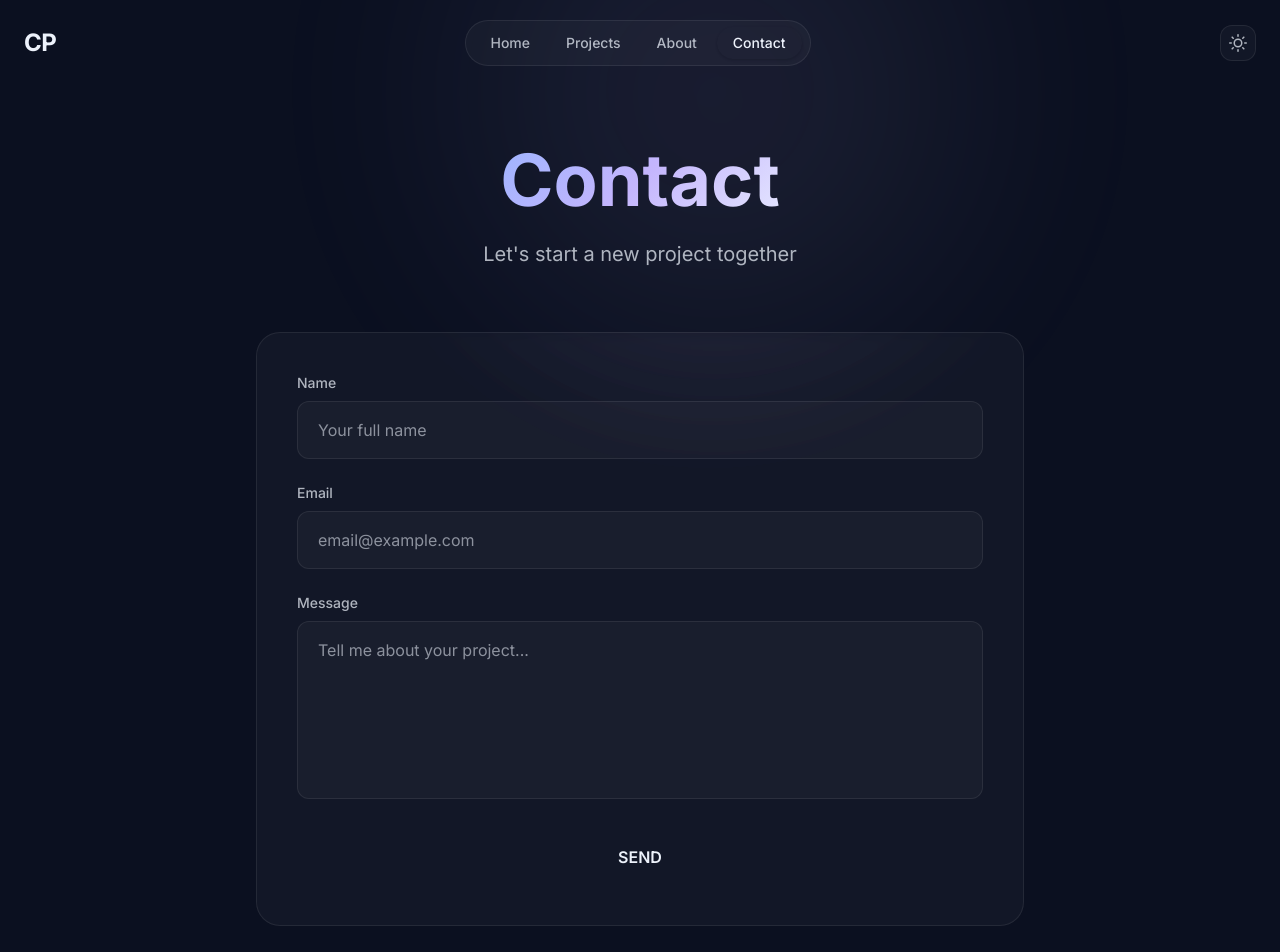
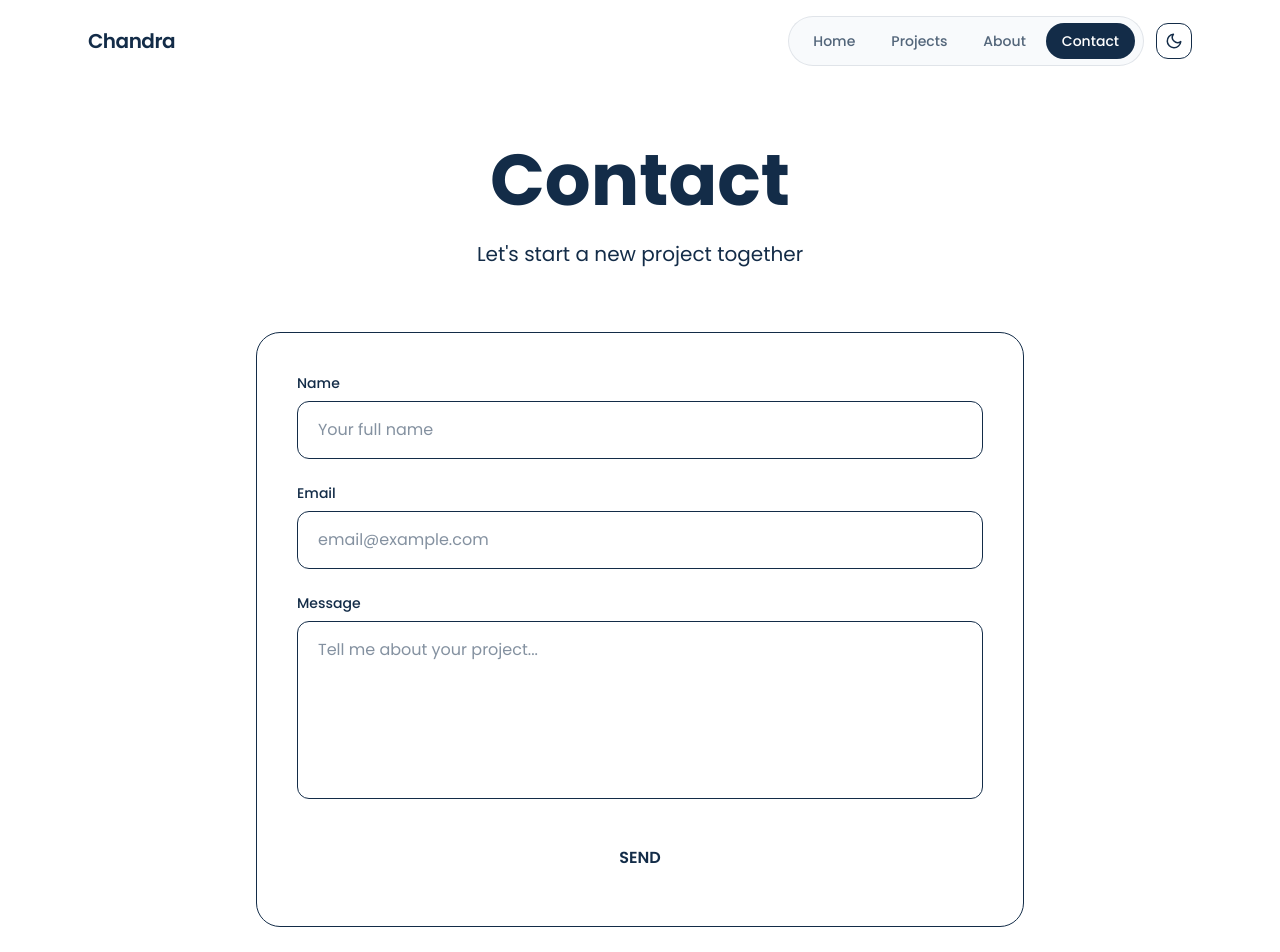
Before and after one commit to chandraputra06/chandraputra, a Next.js app: page /contact in a window 1280 px wide. Shown: the top 952 px of the page. Built offline with nearby package versions, Linux system fonts and the light colour scheme.

Commit message:
feat: redesign home hero section with centered modern layout

```diff
--- a/app/globals.css
+++ b/app/globals.css
@@ -1,71 +1,99 @@
 @import "tailwindcss";
 
-/* ─── DESIGN SYSTEM — Soft Palette ─── */
+/* =========================
+   Theme System
+   ========================= */
+
 :root {
-  color-scheme: dark;
-  --background: #0b1020;
-  --foreground: #edf2fb;
-  --accent-primary: #9db4ff;
-  --accent-secondary: #c4b5fd;
-  --accent-tertiary: #e5e7ff;
-  --surface-1: rgba(255, 255, 255, 0.03);
-  --surface-2: rgba(255, 255, 255, 0.06);
-  --border-1: rgba(255, 255, 255, 0.08);
-  --border-2: rgba(255, 255, 255, 0.14);
-  --muted: rgba(237, 242, 251, 0.72);
-  --muted-2: rgba(237, 242, 251, 0.55);
-  --glass-bg: rgba(15, 23, 42, 0.65);
-  --glass-border: rgba(148, 163, 184, 0.18);
-  --glow-accent: rgba(157, 180, 255, 0.10);
-  --glow-accent-strong: rgba(157, 180, 255, 0.18);
-  --overlay: rgba(0, 0, 0, 0.55);
-  --nav-shadow: 0 18px 45px rgba(0, 0, 0, 0.28);
-  --blob-alpha: 0.08;
-  --divider-alpha: 0.20;
-  --cta-grid-opacity: 0.03;
-  --cta-alpha-1: 0.12;
-  --cta-alpha-2: 0.07;
-  --hero-ambient-alpha: 0.10;
+  color-scheme: light;
+
+  --background: #ffffff;
+  --foreground: #132c48;
+
+  --accent-primary: #132c48;
+  --accent-secondary: #1b3d63;
+  --accent-tertiary: #2a527d;
+
+  --surface-1: #f8fafc;
+  --surface-2: #eef3f8;
+
+  --border-1: rgba(19, 44, 72, 0.10);
+  --border-2: rgba(19, 44, 72, 0.18);
+
+  --muted: rgba(19, 44, 72, 0.72);
+  --muted-2: rgba(19, 44, 72, 0.52);
+
+  --glass-bg: rgba(255, 255, 255, 0.78);
+  --glass-border: rgba(19, 44, 72, 0.08);
+
+  --glow-accent: rgba(19, 44, 72, 0.08);
+  --glow-accent-strong: rgba(19, 44, 72, 0.14);
+
+  --overlay: rgba(19, 44, 72, 0.08);
+  --nav-shadow: 0 12px 30px rgba(19, 44, 72, 0.08);
+
+  --blob-alpha: 0.06;
+  --divider-alpha: 0.18;
+  --cta-grid-opacity: 0.05;
+  --cta-alpha-1: 0.08;
+  --cta-alpha-2: 0.05;
+  --hero-ambient-alpha: 0.08;
+
   --gradient-primary: linear-gradient(
     135deg,
-    var(--accent-primary),
-    var(--accent-secondary),
-    var(--accent-tertiary)
+    #132c48,
+    #1b3d63,
+    #2a527d
   );
 }
 
-[data-theme="light"] {
-  color-scheme: light;
-  --background: #f6f7fb;
-  --foreground: #0b1020;
-  --accent-primary: #6f8cff;
-  --accent-secondary: #9d8cff;
-  --accent-tertiary: #c9d2ff;
-  --surface-1: rgba(15, 23, 42, 0.04);
-  --surface-2: rgba(15, 23, 42, 0.07);
-  --border-1: rgba(15, 23, 42, 0.10);
-  --border-2: rgba(15, 23, 42, 0.16);
-  --muted: rgba(15, 23, 42, 0.72);
-  --muted-2: rgba(15, 23, 42, 0.55);
-  --glass-bg: rgba(255, 255, 255, 0.7);
-  --glass-border: rgba(15, 23, 42, 0.12);
-  --glow-accent: rgba(111, 140, 255, 0.08);
-  --glow-accent-strong: rgba(111, 140, 255, 0.14);
-  --overlay: rgba(11, 16, 32, 0.20);
-  --nav-shadow: 0 16px 40px rgba(15, 23, 42, 0.10);
-  --blob-alpha: 0.05;
-  --divider-alpha: 0.14;
-  --cta-grid-opacity: 0.05;
-  --cta-alpha-1: 0.08;
-  --cta-alpha-2: 0.05;
-  --hero-ambient-alpha: 0.06;
+[data-theme="dark"] {
+  color-scheme: dark;
+
+  --background: #08111d;
+  --foreground: #f8fbff;
+
+  --accent-primary: #ffffff;
+  --accent-secondary: #d7e6f7;
+  --accent-tertiary: #8fb1d3;
+
+  --surface-1: rgba(255, 255, 255, 0.04);
+  --surface-2: rgba(255, 255, 255, 0.07);
+
+  --border-1: rgba(255, 255, 255, 0.08);
+  --border-2: rgba(255, 255, 255, 0.14);
+
+  --muted: rgba(248, 251, 255, 0.74);
+  --muted-2: rgba(248, 251, 255, 0.52);
+
+  --glass-bg: rgba(8, 17, 29, 0.72);
+  --glass-border: rgba(255, 255, 255, 0.08);
+
+  --glow-accent: rgba(143, 177, 211, 0.14);
+  --glow-accent-strong: rgba(143, 177, 211, 0.22);
+
+  --overlay: rgba(0, 0, 0, 0.45);
+  --nav-shadow: 0 18px 45px rgba(0, 0, 0, 0.30);
+
+  --blob-alpha: 0.10;
+  --divider-alpha: 0.22;
+  --cta-grid-opacity: 0.04;
+  --cta-alpha-1: 0.12;
+  --cta-alpha-2: 0.08;
+  --hero-ambient-alpha: 0.10;
+
+  --gradient-primary: linear-gradient(
+    135deg,
+    #ffffff,
+    #8fb1d3,
+    #132c48
+  );
 }
 
 @theme inline {
   --color-background: var(--background);
   --color-foreground: var(--foreground);
-  --font-sans: "poppins", var(--font-geist-sans), system-ui, sans-serif;
-  --font-mono: var(--font-geist-mono);
+  --font-sans: var(--font-poppins), system-ui, sans-serif;
 }
 
 html {
@@ -75,271 +103,66 @@ html {
 body {
   background: var(--background);
   color: var(--foreground);
-  font-family: "poppins", system-ui, -apple-system, sans-serif;
+  font-family: var(--font-poppins), system-ui, sans-serif;
 }
 
-/* Theme-aware utility classes */
-.bg-surface-1 { background-color: var(--surface-1); }
-.bg-surface-2 { background-color: var(--surface-2); }
-.border-surface-1 { border-color: var(--border-1); }
-.border-surface-2 { border-color: var(--border-2); }
-.text-muted { color: var(--muted); }
-.text-muted-2 { color: var(--muted-2); }
-.bg-overlay { background-color: var(--overlay); }
-.overlay-to-bg { background: linear-gradient(to top, var(--background), transparent); }
-.shadow-nav { box-shadow: var(--nav-shadow); }
-.blob-bg {
-  background: var(--gradient-primary);
-  opacity: var(--blob-alpha);
-}
-
-
-.cta-bg {
-  background: linear-gradient(
-    135deg,
-    color-mix(in srgb, var(--accent-primary) calc(var(--cta-alpha-1) * 100%), transparent),
-    color-mix(in srgb, var(--accent-secondary) calc(var(--cta-alpha-2) * 100%), transparent),
-    color-mix(in srgb, var(--accent-tertiary) calc(var(--cta-alpha-1) * 100%), transparent)
-  );
-}
-
-.cta-grid {
-  opacity: var(--cta-grid-opacity);
-  background-image: radial-gradient(circle, currentColor 1px, transparent 1px);
-  background-size: 24px 24px;
-}
-
-/* Subtle ambient hero background (theme-aware) */
-.hero-ambient {
-  opacity: var(--hero-ambient-alpha);
-  background:
-    radial-gradient(60% 55% at 32% 28%, color-mix(in srgb, var(--accent-secondary) 55%, transparent), transparent 62%),
-    radial-gradient(55% 60% at 70% 32%, color-mix(in srgb, var(--accent-primary) 55%, transparent), transparent 60%),
-    radial-gradient(50% 55% at 54% 72%, color-mix(in srgb, var(--accent-tertiary) 55%, transparent), transparent 64%);
-  filter: blur(46px);
-  transform: translate3d(0, 0, 0);
-  animation: hero-ambient-shift 18s ease-in-out infinite;
-}
-
-@keyframes hero-ambient-shift {
-  0%, 100% { transform: translate3d(0, 0, 0) scale(1); }
-  50% { transform: translate3d(14px, -10px, 0) scale(1.02); }
-}
-
-@media (prefers-reduced-motion: reduce) {
-  .hero-ambient {
-    animation: none;
+@keyframes fadeUp {
+  0% {
+    opacity: 0;
+    transform: translateY(28px);
   }
-}
-
-
-/* Global pointer for interactive elements */
-button,
-[role="button"],
-.btn,
-.clickable {
-  cursor: pointer;
-}
-
-/* ─── GLASSMORPHISM ─── */
-.glass {
-  background: var(--glass-bg);
-  backdrop-filter: blur(20px) saturate(180%);
-  -webkit-backdrop-filter: blur(20px) saturate(180%);
-  border: 1px solid var(--glass-border);
-}
-
-.glass-subtle {
-  background: rgba(16, 20, 36, 0.35);
-  backdrop-filter: blur(12px) saturate(150%);
-  -webkit-backdrop-filter: blur(12px) saturate(150%);
-  border: 1px solid rgba(148, 163, 184, 0.06);
-}
-
-/* ─── GRADIENT TEXT ─── */
-.text-gradient {
-  background: var(--gradient-primary);
-  -webkit-background-clip: text;
-  -webkit-text-fill-color: transparent;
-  background-clip: text;
-}
-
-.text-gradient-subtle {
-  background: linear-gradient(135deg, #e8ecf4 0%, #94a3b8 100%);
-  -webkit-background-clip: text;
-  -webkit-text-fill-color: transparent;
-  background-clip: text;
-}
-
-/* ─── GLOW EFFECTS ─── */
-.glow-accent {
-  box-shadow:
-    0 0 20px var(--glow-accent),
-    0 0 60px rgba(124, 158, 245, 0.04);
-}
-
-.glow-accent-strong {
-  box-shadow:
-    0 0 30px var(--glow-accent-strong),
-    0 0 80px rgba(124, 158, 245, 0.08);
-}
-
-.glow-border {
-  position: relative;
-}
-
-.glow-border::after {
-  content: "";
-  position: absolute;
-  inset: -1px;
-  border-radius: inherit;
-  background: var(--gradient-primary);
-  opacity: 0;
-  z-index: -1;
-  transition: opacity 0.4s ease;
-  filter: blur(12px);
-}
-
-.glow-border:hover::after {
-  opacity: 0.14;
-}
-
-/* ─── GRADIENT DIVIDER ─── */
-.gradient-divider {
-  height: 1px;
-  background: linear-gradient(
-    90deg,
-    transparent 0%,
-    color-mix(in srgb, var(--accent-primary) calc(var(--divider-alpha) * 100%), transparent) 30%,
-    color-mix(in srgb, var(--accent-secondary) calc(var(--divider-alpha) * 100%), transparent) 70%,
-    transparent 100%
-  );
-}
-
-/* ─── SHIMMER BUTTON ─── */
-.shimmer {
-  position: relative;
-  overflow: hidden;
-}
-
-.shimmer::before {
-  content: "";
-  position: absolute;
-  top: 0;
-  left: -100%;
-  width: 100%;
-  height: 100%;
-  background: linear-gradient(
-    90deg,
-    transparent,
-    rgba(255, 255, 255, 0.12),
-    transparent
-  );
-  animation: shimmer 3s ease-in-out infinite;
-}
-
-/* ─── ANIMATIONS ─── */
-@keyframes fade-in-up {
-  from {
-    opacity: 0;
-    transform: translateY(24px);
-  }
-  to {
+  100% {
     opacity: 1;
     transform: translateY(0);
   }
 }
 
-@keyframes fade-in {
-  from { opacity: 0; }
-  to { opacity: 1; }
-}
-
-@keyframes float {
-  0%, 100% { transform: translateY(0px) rotate(0deg); }
-  33% { transform: translateY(-8px) rotate(1deg); }
-  66% { transform: translateY(4px) rotate(-1deg); }
-}
-
-@keyframes pulse-glow {
-  0%, 100% { box-shadow: 0 0 10px var(--glow-accent); }
-  50% { box-shadow: 0 0 18px var(--glow-accent-strong); }
-}
-
-@keyframes shimmer {
-  0% { left: -100%; }
-  50% { left: 100%; }
-  100% { left: 100%; }
-}
-
-@keyframes gradient-x {
-  0%, 100% { background-position: 0% 50%; }
-  50% { background-position: 100% 50%; }
-}
-
-@keyframes blob-move-slow {
-  0%, 100% {
-    transform: translate3d(0, 0, 0) scale(1);
-    opacity: 0.4;
+@keyframes zoomSoft {
+  0% {
+    opacity: 0;
+    transform: scale(0.92);
   }
-  50% {
-    transform: translate3d(18px, -20px, 0) scale(1.08);
-    opacity: 0.7;
+  100% {
+    opacity: 1;
+    transform: scale(1);
   }
 }
 
-@keyframes spin-slow {
-  from { transform: rotate(0deg); }
-  to { transform: rotate(360deg); }
+@keyframes floatSoft {
+  0%, 100% {
+    transform: translateY(0);
+  }
+  50% {
+    transform: translateY(-10px);
+  }
 }
 
-/* ─── ANIMATION UTILITIES ─── */
-.animate-fade-in-up { animation: fade-in-up 0.7s ease-out both; }
-.animate-fade-in { animation: fade-in 0.5s ease-out both; }
-.animate-float { animation: float 6s ease-in-out infinite; }
-.animate-pulse-glow { animation: pulse-glow 3s ease-in-out infinite; }
-.animate-gradient-x { background-size: 200% 200%; animation: gradient-x 18s ease infinite; }
-.blob-slow { animation: blob-move-slow 20s ease-in-out infinite; }
-.animate-spin-slow { animation: spin-slow 20s linear infinite; }
-
-/* ─── SCROLL REVEAL ─── */
-.sr-base {
-  will-change: opacity, transform;
-  transition:
-    opacity 0.6s ease-out,
-    transform 0.6s ease-out;
+.hero-fade-up {
+  animation: fadeUp 0.8s ease forwards;
 }
 
-.sr-hidden {
+.hero-fade-up-delay-1 {
+  animation: fadeUp 0.8s ease forwards;
+  animation-delay: 0.15s;
   opacity: 0;
-  transform: translateY(26px);
 }
 
-.sr-visible {
-  opacity: 1;
-  transform: translateY(0);
+.hero-fade-up-delay-2 {
+  animation: fadeUp 0.8s ease forwards;
+  animation-delay: 0.3s;
+  opacity: 0;
 }
 
-/* ─── STAGGER DELAYS ─── */
-.stagger-1 { animation-delay: 0.1s; }
-.stagger-2 { animation-delay: 0.2s; }
-.stagger-3 { animation-delay: 0.3s; }
-.stagger-4 { animation-delay: 0.4s; }
-.stagger-5 { animation-delay: 0.5s; }
-.stagger-6 { animation-delay: 0.6s; }
-
-/* ─── FORM FOCUS GLOW ─── */
-.input-glow {
-  transition: box-shadow 0.3s ease, border-color 0.3s ease;
-}
-.input-glow:focus {
-  border-color: var(--accent-primary) !important;
-  box-shadow: 0 0 0 3px rgba(124, 158, 245, 0.1), 0 0 20px rgba(124, 158, 245, 0.06);
-  outline: none;
+.hero-fade-up-delay-3 {
+  animation: fadeUp 0.8s ease forwards;
+  animation-delay: 0.45s;
+  opacity: 0;
 }
 
-/* ─── SCROLLBAR ─── */
-::-webkit-scrollbar { width: 6px; }
-::-webkit-scrollbar-track { background: var(--background); }
-::-webkit-scrollbar-thumb { background: rgba(148, 163, 184, 0.2); border-radius: 999px; }
-::-webkit-scrollbar-thumb:hover { background: rgba(148, 163, 184, 0.4); }
+.hero-zoom-soft {
+  animation: zoomSoft 0.9s ease forwards;
+}
+
+.hero-float-soft {
+  animation: floatSoft 4s ease-in-out infinite;
+}
--- a/app/layout.js
+++ b/app/layout.js
@@ -1,12 +1,13 @@
 import './globals.css'
-import { Inter } from 'next/font/google'
+import { Poppins } from 'next/font/google'
 import Navbar from '@/components/Navbar'
 import Footer from '@/components/Footer'
 import ThemeProvider from '@/components/ThemeProvider'
 
-const inter = Inter({
+const poppins = Poppins({
   subsets: ['latin'],
-  variable: '--font-popp',
+  weight: ['300', '400', '500', '600', '700'],
+  variable: '--font-poppins',
   display: 'swap',
 })
 
@@ -17,8 +18,8 @@ export const metadata = {
 
 export default function RootLayout({ children }) {
   return (
-    <html lang="en" className={inter.variable} suppressHydrationWarning>
-      <body className={`${inter.className} bg-background text-foreground antialiased`}>
+    <html lang="en" className={poppins.variable} suppressHydrationWarning>
+      <body className={`${poppins.className} bg-background text-foreground antialiased`}>
         <ThemeProvider>
           <Navbar />
           <main className="min-h-screen">
--- a/components/Navbar.jsx
+++ b/components/Navbar.jsx
@@ -18,44 +18,52 @@ export default function Navbar() {
   const [isOpen, setIsOpen] = useState(false)
 
   useEffect(() => {
-    const handleScroll = () => setScrolled(window.scrollY > 50)
+    const handleScroll = () => setScrolled(window.scrollY > 24)
     handleScroll()
     window.addEventListener('scroll', handleScroll, { passive: true })
     return () => window.removeEventListener('scroll', handleScroll)
   }, [])
+
+  useEffect(() => {
+    setIsOpen(false)
+  }, [pathname])
 
   const navActive = scrolled || isOpen
 
   return (
     <>
       <nav
-        className={`fixed top-0 left-0 right-0 z-50 transition-all duration-500 ${
+        className={`fixed inset-x-0 top-0 z-50 transition-all duration-300 ${
           navActive
-            ? 'border-b border-surface-1 bg-background/80 backdrop-blur-2xl shadow-nav'
+            ? 'border-b border-[var(--border-1)] bg-[var(--glass-bg)] backdrop-blur-xl'
             : 'bg-transparent'
         }`}
+        style={{
+          boxShadow: navActive ? 'var(--nav-shadow)' : 'none',
+        }}
       >
-        <div className="mx-auto max-w-7xl px-6 py-4 md:py-5">
+        <div className="mx-auto max-w-6xl px-6 py-4">
           <div className="flex items-center justify-between">
-            {/* Logo */}
-            <Link href="/" className="group relative text-2xl font-bold tracking-tight cursor-pointer">
-              <span className="relative z-10 transition-colors duration-300 group-hover:text-accent-400">CP</span>
-              <span className="absolute -inset-2 z-0 rounded-lg bg-accent-500/0 transition-all duration-300 group-hover:bg-accent-500/10" />
+            <Link
+              href="/"
+              className="text-xl font-semibold tracking-tight text-[var(--foreground)] transition-opacity duration-300 hover:opacity-80"
+            >
+              Chandra
             </Link>
 
-            {/* Desktop nav */}
-            <div className="hidden items-center md:flex">
-              <div className="flex items-center gap-1 rounded-full border border-surface-1 bg-surface-1 px-2 py-1.5">
+            <div className="hidden md:flex md:items-center md:gap-3">
+              <div className="flex items-center gap-1 rounded-full border border-[var(--border-1)] bg-[var(--surface-1)]/90 px-2 py-1.5">
                 {NAV_LINKS.map((link) => {
                   const active = pathname === link.href
+
                   return (
                     <Link
                       key={link.href}
                       href={link.href}
-                      className={`relative rounded-full px-4 py-1.5 text-sm font-medium transition-all duration-300 cursor-pointer ${
+                      className={`rounded-full px-4 py-2 text-sm font-medium transition-all duration-300 ${
                         active
-                          ? 'bg-accent-500/15 text-accent-400 shadow-sm shadow-accent-500/10'
-                          : 'text-muted hover:text-foreground hover:bg-surface-2'
+                          ? 'bg-[var(--accent-primary)] text-white'
+                          : 'text-[var(--muted)] hover:bg-[var(--surface-2)] hover:text-[var(--foreground)]'
                       }`}
                     >
                       {link.label}
@@ -63,23 +71,19 @@ export default function Navbar() {
                   )
                 })}
               </div>
+
+              <ThemeToggle />
             </div>
 
-            {/* Actions (theme + hamburger on mobile) */}
-            <div className="flex items-center gap-2">
-              <div className="hidden md:block">
-                <ThemeToggle />
-              </div>
+            <div className="flex items-center gap-2 md:hidden">
+              <ThemeToggle />
 
-              {/* Mobile: theme + hamburger */}
-              <div className="flex items-center gap-2 md:hidden">
-                <ThemeToggle />
               <button
                 type="button"
                 aria-label="Toggle navigation"
                 aria-expanded={isOpen}
                 onClick={() => setIsOpen((prev) => !prev)}
-                className="relative z-50 flex h-9 w-9 items-center justify-center rounded-xl border border-surface-1 bg-surface-1 text-muted transition-all duration-300 hover:border-accent-500/50 hover:text-accent-400 hover:shadow-md hover:shadow-accent-500/10"
+                className="flex h-10 w-10 items-center justify-center rounded-xl border border-[var(--border-1)] bg-[var(--surface-1)] text-[var(--foreground)] transition-all duration-300 hover:bg-[var(--surface-2)]"
               >
                 <span className="relative block h-4 w-4">
                   <span
@@ -89,7 +93,7 @@ export default function Navbar() {
                   />
                   <span
                     className={`absolute inset-x-0 top-[6px] h-[2px] rounded-full bg-current transition-all duration-300 ${
-                      isOpen ? 'opacity-0 scale-0' : 'opacity-100'
+                      isOpen ? 'opacity-0' : 'opacity-100'
                     }`}
                   />
                   <span
@@ -99,28 +103,27 @@ export default function Navbar() {
                   />
                 </span>
               </button>
-              </div>
             </div>
           </div>
 
-          {/* Mobile menu */}
           <div
-            className={`md:hidden overflow-hidden transition-all duration-400 ${
-              isOpen ? 'max-h-80 opacity-100 mt-4' : 'max-h-0 opacity-0'
+            className={`overflow-hidden transition-all duration-300 md:hidden ${
+              isOpen ? 'mt-4 max-h-80 opacity-100' : 'max-h-0 opacity-0'
             }`}
           >
-            <div className="space-y-1 rounded-2xl border border-surface-1 bg-surface-1 p-2 backdrop-blur-xl">
+            <div className="space-y-1 rounded-2xl border border-[var(--border-1)] bg-[var(--surface-1)] p-2">
               {NAV_LINKS.map((link) => {
                 const active = pathname === link.href
+
                 return (
                   <Link
                     key={link.href}
                     href={link.href}
                     onClick={() => setIsOpen(false)}
-                    className={`block rounded-xl px-4 py-3 text-sm font-medium transition-all duration-300 cursor-pointer ${
+                    className={`block rounded-xl px-4 py-3 text-sm font-medium transition-all duration-300 ${
                       active
-                        ? 'bg-accent-500/15 text-accent-400'
-                        : 'text-muted hover:bg-surface-2 hover:text-foreground'
+                        ? 'bg-[var(--accent-primary)] text-white'
+                        : 'text-[var(--muted)] hover:bg-[var(--surface-2)] hover:text-[var(--foreground)]'
                     }`}
                   >
                     {link.label}
@@ -132,10 +135,9 @@ export default function Navbar() {
         </div>
       </nav>
 
-      {/* Overlay */}
       {isOpen && (
         <div
-          className="fixed inset-0 z-40 bg-overlay backdrop-blur-sm md:hidden animate-fade-in"
+          className="fixed inset-0 z-40 bg-[var(--overlay)] backdrop-blur-sm md:hidden"
           onClick={() => setIsOpen(false)}
         />
       )}
--- a/components/ThemeProvider.jsx
+++ b/components/ThemeProvider.jsx
@@ -6,7 +6,7 @@ export default function ThemeProvider({ children }) {
   return (
     <NextThemesProvider
       attribute="data-theme"
-      defaultTheme="dark"
+      defaultTheme="light"
       enableSystem={false}
       disableTransitionOnChange
     >
```
Also changed, not shown: app/page.js (+35 -35 lines).
